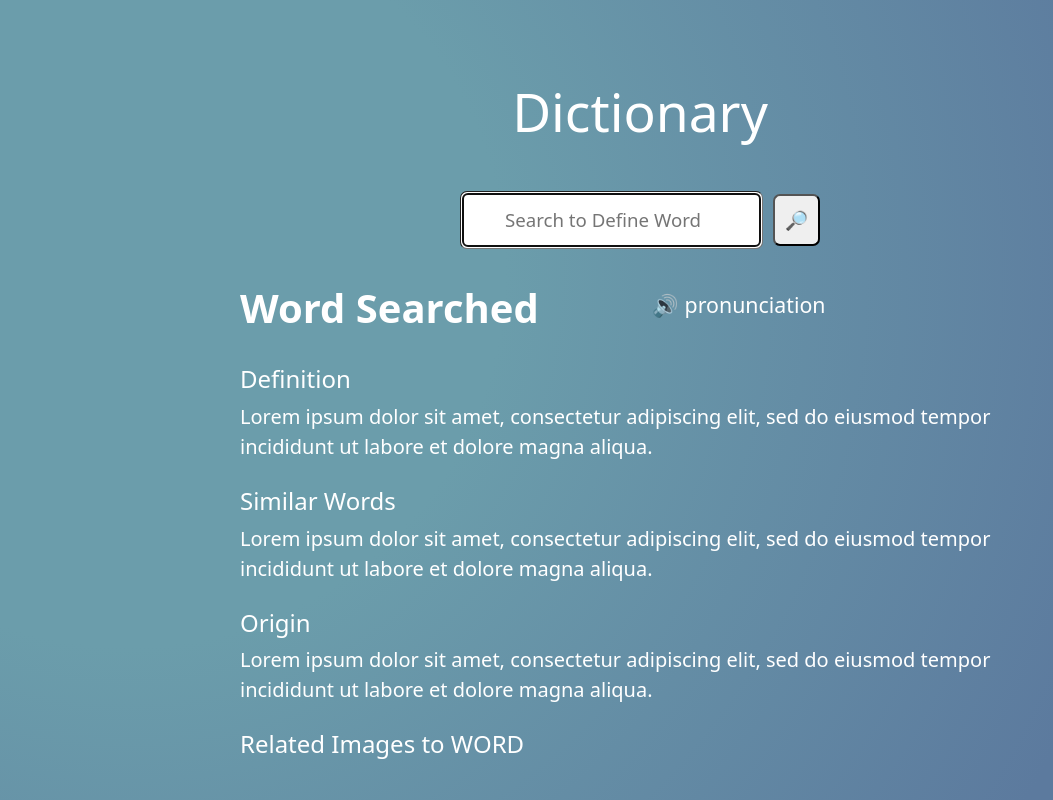
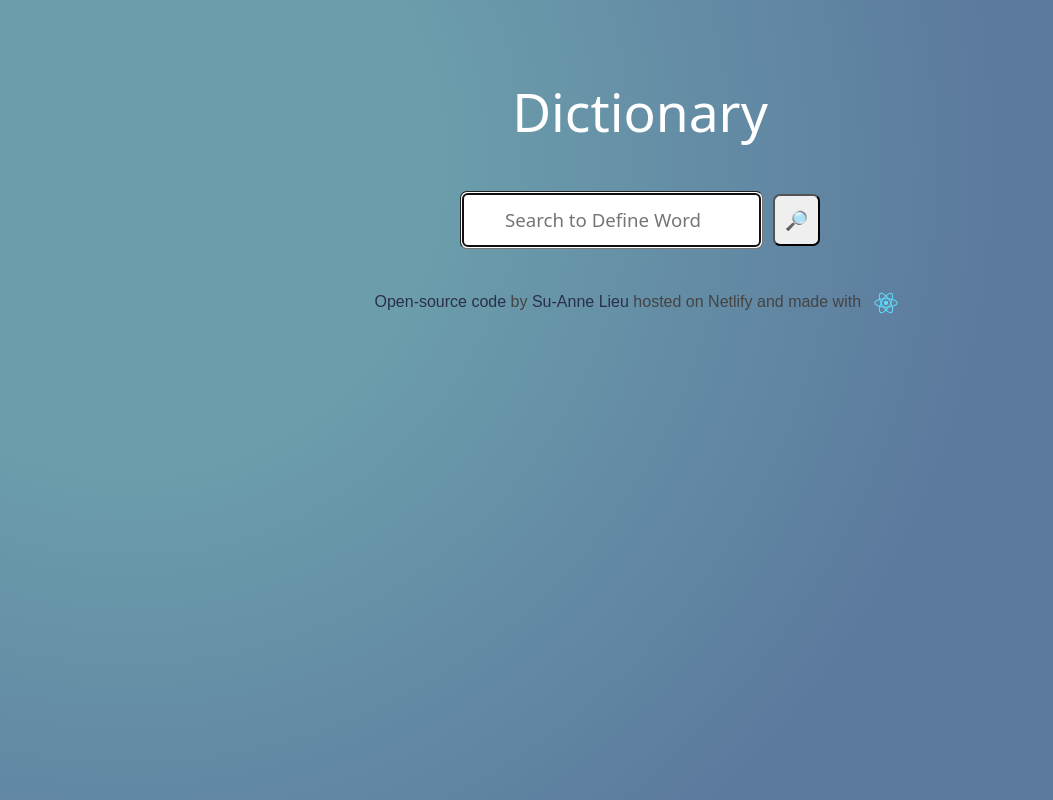
Before and after one commit to SueL28/react-basic-dictionary, a React (Create React App) app: page / in a window 1280 px wide. Shown: the top 800 px of the page, without its empty margins (0-1053 px from the left). Built offline with nearby package versions, Linux system fonts and the light colour scheme.

Commit message:
api info being brought into SearchResponse, issues with on load after search, api returns null

```diff
--- a/src/Search.js
+++ b/src/Search.js
@@ -7,9 +7,13 @@ import SearchResponse from "./SearchResponse";
 export default function Search (){
     let [keyword, setKeyword] = useState("");
     let [definition, setDefintion] = useState("");
+    let [searched, setSearched]= useState(false);
+    let [synonyms, setSynonyms] = useState("");
 
     function getDefinition(response){
+        setSearched(true);
         setDefintion(response.data[0]);
+
     }
 
     function searchedWord(submit){
@@ -24,6 +28,8 @@ export default function Search (){
         //documentation for api https://dictionaryapi.dev/
     }
 
+    if (searched){
+
         return(
             <div className="Search">
                 <form onSubmit={searchSubmit}>
@@ -31,8 +37,20 @@ export default function Search (){
                     <input type="submit" value="🔎" className="search-button"/>
                 </form>
 
-            <SearchResponse data={definition} />
+                <SearchResponse data={definition}/>
+
+            </div>
+        );
+    } else {
+        return(
+            <div className="Search">
+                <form onSubmit={searchSubmit}>
+                    <input type="search" placeholder="Search to Define Word" className="search-bar" autoFocus={true} onChange={searchedWord}/>
+                    <input type="submit" value="🔎" className="search-button"/>
+                </form>
+
 
             </div>
         );
     }
+}
--- a/src/SearchResponse.css
+++ b/src/SearchResponse.css
@@ -11,6 +11,11 @@
     font-weight: 700;
 }
 
+.Search-Response .word-type{
+    font-size: 16pt;
+    font-style: italic;
+}
+
 .Search-Response .pronunciation{
     font-size: 16pt;
 }
@@ -22,3 +27,7 @@
 .Search-Response  .response{
     font-size: 15pt;
 }
+
+.Search-Response .synonyms{
+    word-spacing: 4px;
+}
--- a/src/SearchResponse.js
+++ b/src/SearchResponse.js
@@ -3,17 +3,21 @@ import "./SearchResponse.css"
 import tempImage from "./temp-image.png"
 
 export default function SearchResponse(props){
-    console.log(props.data);
+   console.log(props.data)
+
 
        return(
            <div className="Search-Response">
                <div className="container">
                    <div className="row">
-                    <div className="col-sm-6 p-0">
-                        <h3 className="word">Word Searched</h3>
+                       <div className="col-sm-3 p-0">
+                           <h3 className="word text-capitalize">{props.data.word}</h3>
                        </div>
-                    <div className="col-sm-6">
-                        <span className="pronunciation">🔊 pronunciation</span>
+                       <div className="col-sm-2">
+                           <span className="text-capitalize word-type">{props.data.meanings[0].partOfSpeech}</span>
+                       </div>
+                       <div className="col-sm-7">
+                           <span className="pronunciation">Pronunciation:{props.data.phonetic}</span>
                        </div>
                    </div>
 
@@ -23,17 +27,19 @@ export default function SearchResponse(props){
                <div className="definition">
                    <h4 className="search-headings">Definition</h4>
 
-                <p className="response">Lorem ipsum dolor sit amet, consectetur adipiscing elit, sed do eiusmod tempor incididunt ut labore et dolore magna aliqua.</p>
+                   <p className="response">{props.data.meanings[0].definitions[0].definition}</p>
                </div>
                <div className="similar-words">
                    <h4 className="search-headings">Similar Words</h4>
 
-                <p className="response">Lorem ipsum dolor sit amet, consectetur adipiscing elit, sed do eiusmod tempor incididunt ut labore et dolore magna aliqua. </p>
+                   <p className="response synonyms">
+                        {props.data.meanings[0].definitions[0].synonyms[0]}, {props.data.meanings[0].definitions[0].synonyms[1]}, {props.data.meanings[0].definitions[0].synonyms[2]}, {props.data.meanings[0].definitions[0].synonyms[3]}
+                   </p>
                </div>
                <div className="origin">
                    <h4 className="search-headings">Origin</h4>
 
-                <p className="response">Lorem ipsum dolor sit amet, consectetur adipiscing elit, sed do eiusmod tempor incididunt ut labore et dolore magna aliqua. </p>
+                   <p className="response">{props.data.origin}</p>
                </div>
                <div className="images">
                    <h4 className="search-headings">Related Images to WORD</h4>
@@ -71,4 +77,5 @@ export default function SearchResponse(props){
                </div>
            </div>
        );
+
 }
```
Lines whose indentation alone changed are shown as unchanged.
